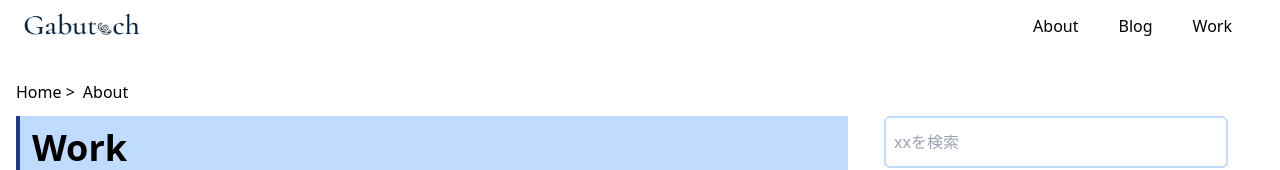
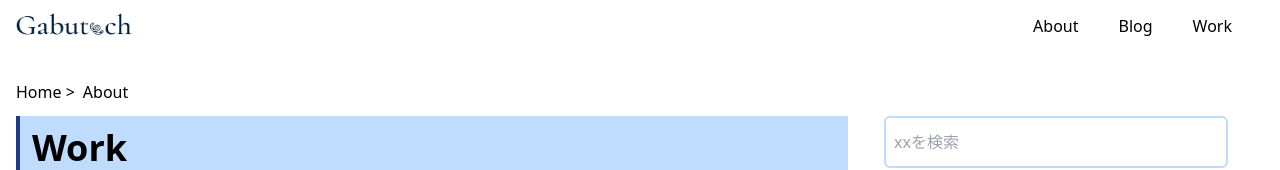
Before and after one commit to gabriel6181997/gabutech, a Next.js app: page /work in a window 1280 px wide. Shown: the top 170 px of the page. Built offline with nearby package versions, Linux system fonts and the light colour scheme.

Commit message:
💄 Change padding of logo

```diff
--- a/src/components/separate/Header.tsx
+++ b/src/components/separate/Header.tsx
@@ -7,7 +7,7 @@ export const Header = () => {
   return (
     <header className="fixed top-0 right-0 left-0 z-50 h-10 md:h-20 dark:text-white bg-white dark:bg-gray-900">
       <div className="container flex items-center mx-auto">
-        <h1 className="md:p-2">
+        <h1 className="md:py-2">
           <Link href="/">
             <a>
               <Image src="/img/logo.png" alt="Gabutech" width={120} height={30} />
```
